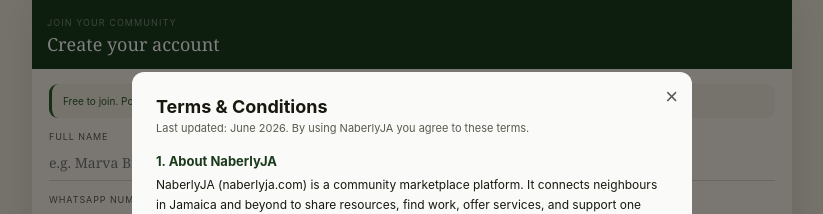
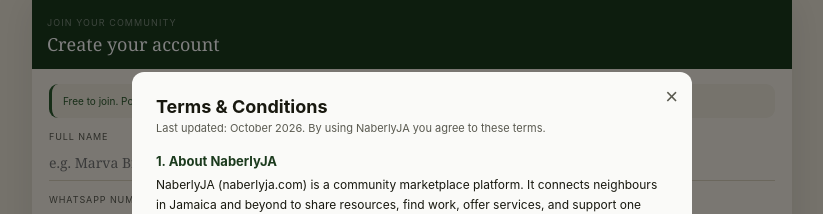
Before and after one commit to S-d2026/naborly-ja, a Next.js app in the folder Downloads/naberly/naberly/: page /signup in a window 1280 px wide. Both pictures are taken after a click on the button "Terms & Conditions". Shown: the top 214 px of the page, without its empty margins (228-1051 px from the left). Built offline with nearby package versions, Linux system fonts and the light colour scheme; no server answers.

Commit message:
Update page.tsx

```diff
--- a/Downloads/naberly/naberly/app/signup/page.tsx
+++ b/Downloads/naberly/naberly/app/signup/page.tsx
@@ -171,7 +171,7 @@
 
             <p style={{ fontSize: 18, fontFamily: '-apple-system, sans-serif', fontWeight: 700, color: '#18180F', marginBottom: 4 }}>Terms & Conditions</p>
             <p style={{ fontSize: 11, fontFamily: '-apple-system, sans-serif', color: '#5A5A50', marginBottom: 18 }}>
-              Last updated: June 2026. By using NaberlyJA you agree to these terms.
+              Last updated: October 2026. By using NaberlyJA you agree to these terms.
             </p>
 
             <div style={{ marginBottom: 16 }}>
@@ -251,8 +251,15 @@
               </p>
             </div>
 
+            <div style={{ marginBottom: 16 }}>
+              <p style={{ fontSize: 13, fontFamily: '-apple-system, sans-serif', fontWeight: 700, color: '#1B3A1D', marginBottom: 6 }}>12. Deals, Offers and Discounts</p>
+              <p style={{ fontSize: 12, fontFamily: '-apple-system, sans-serif', color: '#18180F', lineHeight: 1.7 }}>
+                Vendors and sponsors may post deals, discounts and code-word offers through NaberlyJA. Every deal is offered solely by the business that posts it. NaberlyJA does not fund, guarantee or honor any deal, and is not responsible if a business refuses, changes or cannot fulfil an offer, if stock runs out, or if a price or description is inaccurate. Businesses are responsible for making sure their deals are truthful and lawful, and for honoring them as described until the end date shown (Jamaica time). Deals end automatically on that date. A boost or Spotlight only increases visibility; it does not mean NaberlyJA has verified or endorses the deal or the business. NaberlyJA may remove any deal at any time. Customers should confirm an offer with the business before relying on it.
+              </p>
+            </div>
+
             <div style={{ marginBottom: 20 }}>
-              <p style={{ fontSize: 13, fontFamily: '-apple-system, sans-serif', fontWeight: 700, color: '#1B3A1D', marginBottom: 6 }}>12. Contact</p>
+              <p style={{ fontSize: 13, fontFamily: '-apple-system, sans-serif', fontWeight: 700, color: '#1B3A1D', marginBottom: 6 }}>13. Contact</p>
               <p style={{ fontSize: 12, fontFamily: '-apple-system, sans-serif', color: '#18180F', lineHeight: 1.7 }}>
                 For questions about these terms or to request account deletion, contact us at naberlyja@gmail.com or via WhatsApp at +19174432797.
               </p>
```
